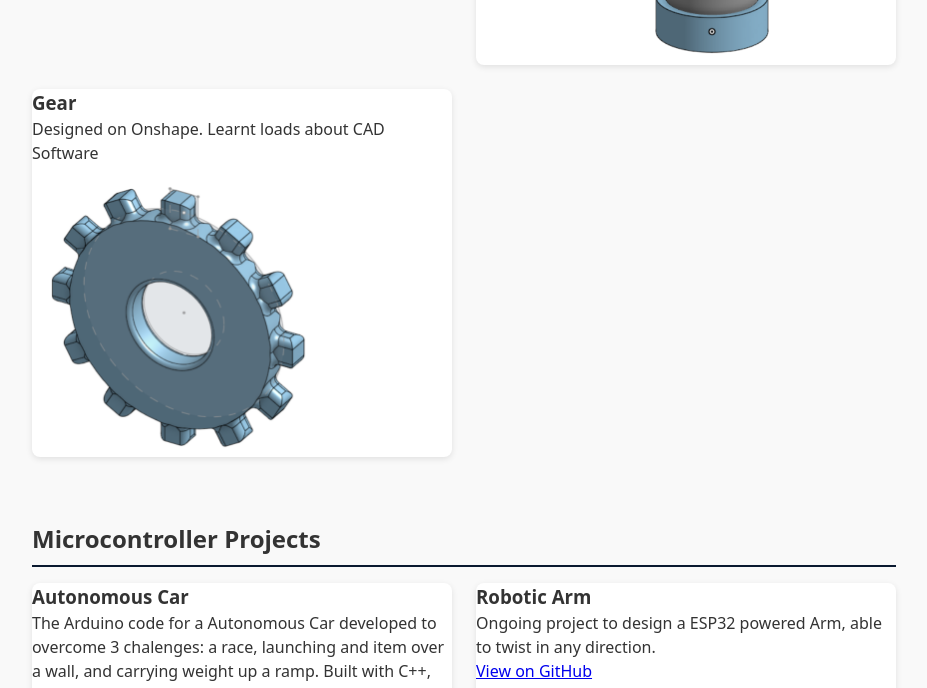
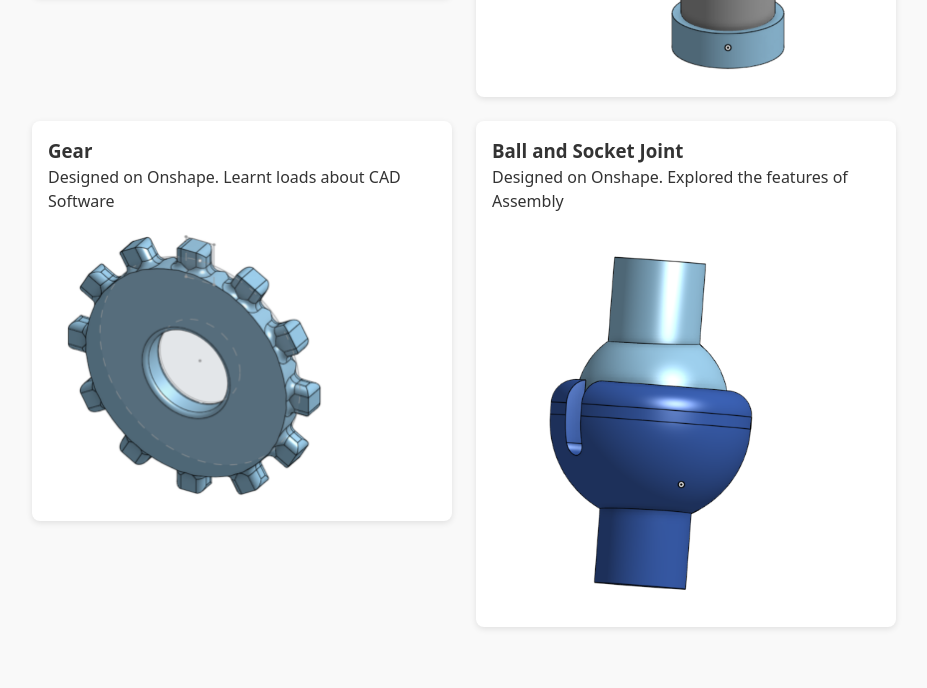
Before and after one commit to danielHyman123/Portfolio, a plain HTML site: page index.html in a window 1280 px wide. Shown: the part 1295-1983 px from the top of the page, without its empty margins (176-1103 px from the left). Drawn offline with Linux system fonts and the light colour scheme.

Commit message:
CAD and Resume update
Added Ball and Socket, Updated Resume, and CSS

```diff
--- a/index.css
+++ b/index.css
@@ -148,6 +148,7 @@ nav a:hover {
 .project {
   background: white;
   border-radius: 8px;
+  padding: 1rem;
   margin-bottom: 0; /* Remove bottom margin since we're using grid gap */
   box-shadow: 0 2px 6px rgba(0, 0, 0, 0.1);
   transition: transform 0.2s;
--- a/index.html
+++ b/index.html
@@ -34,6 +34,7 @@
   <section class="section" id="cad">
     <h2>CAD Projects</h2>
     <div class="projects-grid">
+
       <div class="project">
         <h3>Pump Pulley</h3>
         <p>Designed on Onshape. Learnt loads about CAD Software</p>
@@ -50,6 +51,12 @@
         <h3>Gear</h3>
         <p>Designed on Onshape. Learnt loads about CAD Software</p>
         <img src="images/gear.png" alt="CAD Gear" width="300" height="auto">
+      </div>
+
+      <div class="project">
+        <h3>Ball and Socket Joint</h3>
+        <p>Designed on Onshape. Explored the features of Assembly</p>
+        <img src="images/ball_socket.png" alt="CAD Ball and Socket Joint" width="300" height="auto">
       </div>
     </div>
   </section>
@@ -113,7 +120,7 @@
         <a href="mailto:danielHyman20@gmail.com">Email</a> |
         <a href="https://github.com/danielHyman123" target="_blank">GitHub</a> |
         <a href="https://linkedin.com/in/d-hyman" target="_blank">LinkedIn</a> |
-        <a href="Daniel Hyman - Engineering Resume.pdf" download="danielHyman_resume.pdf">Resume</a>
+        <a href="daniel_hyman_resume.pdf" download="daniel_hyman_resume.pdf">Resume</a>
 
 
     </p>
```
Also changed, not shown: images/ball_socket.png (added), 2 other files.
